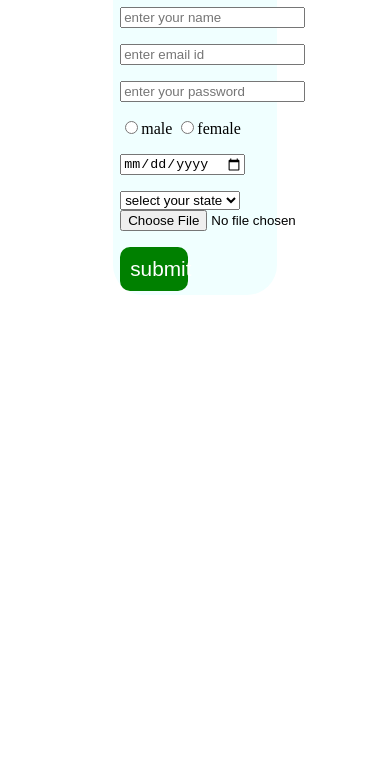
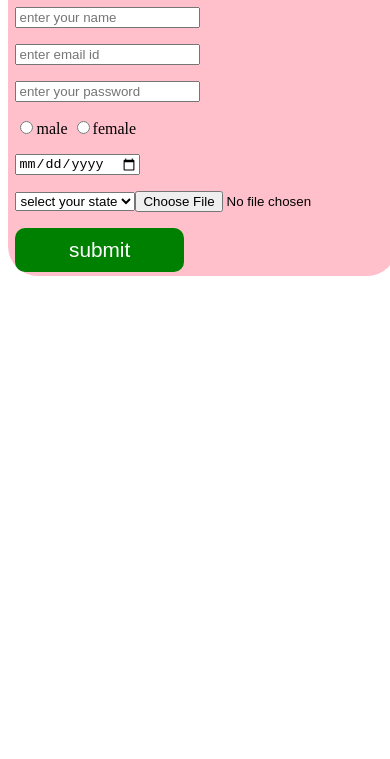
Before and after one commit to thanuja-2007/My-first-project, a plain HTML site: page index.html in a window 390 px wide. Shown: the part 85-844 px from the top of the page. Drawn offline with Linux system fonts and the light colour scheme.

Commit message:
Update index.html

```diff
--- a/index.html
+++ b/index.html
@@ -29,6 +29,11 @@
       border-radius: 10px;
       font-size:1.3rem ;
     }
+        @media (max-width:436px){
+            .container{
+                width: 100%;
+                background-color: pink;
+            }
 
     </style>
 </head>
```
